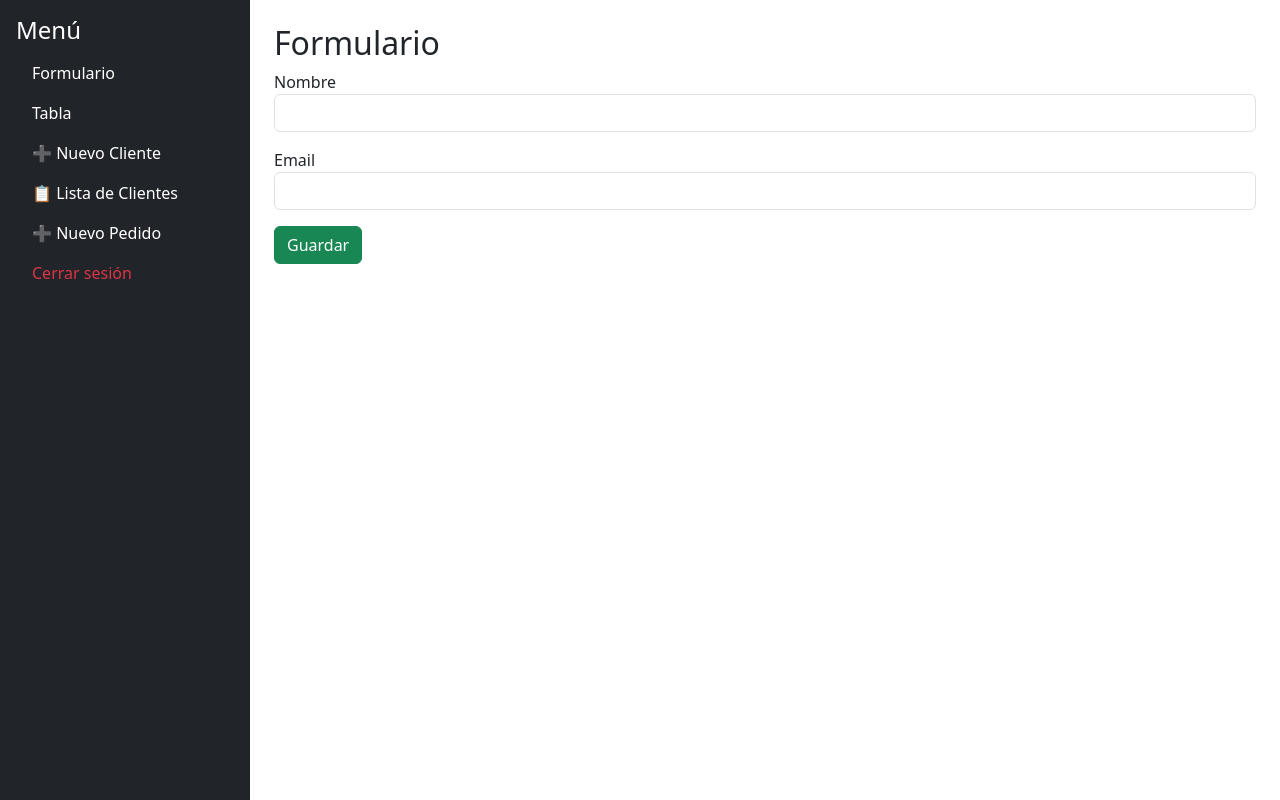
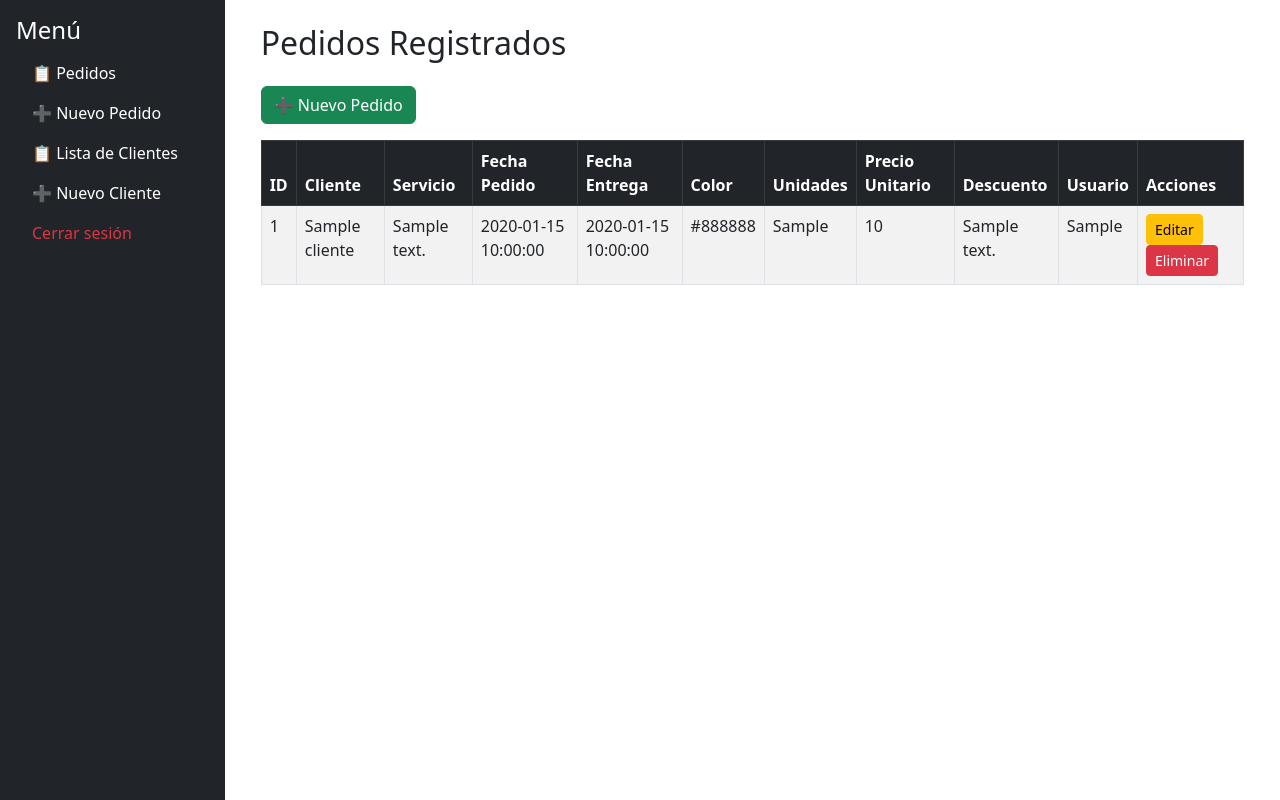
Before and after one commit to julioapb/automatizacion, a Flask app: page /formulario in a window 1280 px wide. Run offline with Flask 3, Linux system fonts and the light colour scheme; the visitor is signed in with stand-in values (Sample User, id 1); tables that the repository leaves empty or names only in its code hold one stand-in row (values such as "Sample post"); some libraries are stand-ins or nearby versions.

Commit message:
Gestion Pedidos v1

```diff
--- a/app.py
+++ b/app.py
@@ -43,36 +43,28 @@ def panel():
 
 
 # ========== FORMULARIO ==========
-@app.route("/formulario", methods=["GET", "POST"])
+@app.route("/formulario")
 def formulario():
     if not session.get("loggedin"):
         return redirect(url_for("login"))
 
-    if request.method == "POST":
-        nombre = request.form["nombre"]
-        email = request.form["email"]
+    cursor = mysql.connection.cursor(MySQLdb.cursors.DictCursor)
 
-        cursor = mysql.connection.cursor()
-        cursor.execute("INSERT INTO registros (nombre, email) VALUES (%s, %s)", (nombre, email))
-        mysql.connection.commit()
+    cursor.execute("""
+        SELECT p.id_pedido, c.nombre AS cliente, s.descripcion AS servicio,
+               p.fecha_pedido, p.fecha_entrega, col.nombre_color AS color,
+               p.unidades, p.precio_unitario, p.descuentos, p.usuario
+        FROM pedidos p
+        JOIN cliente c ON p.id_cliente = c.id_cliente
+        JOIN servicio s ON p.id_servicio = s.id_servicio
+        LEFT JOIN color col ON p.id_color = col.id_color
+        ORDER BY p.fecha_pedido DESC
+    """)
+    pedidos = cursor.fetchall()
 
-        flash("Datos guardados correctamente", "success")
-        return redirect(url_for("tabla"))
-
-    return render_template("formulario.html")
+    return render_template("formulario.html", pedidos=pedidos)
 
 
-# ========== TABLA ==========
-@app.route("/tabla")
-def tabla():
-    if not session.get("loggedin"):
-        return redirect(url_for("login"))
-
-    cursor = mysql.connection.cursor(MySQLdb.cursors.DictCursor)
-    cursor.execute("SELECT * FROM pedidos")
-    datos = cursor.fetchall()
-
-    return render_template("tabla.html", datos=datos)
 
 
 # ========= Crear Cliente ========
--- a/templates/base.html
+++ b/templates/base.html
@@ -13,19 +13,16 @@
         <h4>Menú</h4>
             <ul class="nav flex-column">
             <li class="nav-item">
-      <a href="{{ url_for('formulario') }}" class="nav-link text-white">Formulario</a>
+                <a href="{{ url_for('formulario') }}" class="nav-link text-white">📋 Pedidos</a>
             </li>
             <li class="nav-item">
-      <a href="{{ url_for('tabla') }}" class="nav-link text-white">Tabla</a>
-    </li>
-    <li class="nav-item">
-      <a href="{{ url_for('cliente') }}" class="nav-link text-white">➕ Nuevo Cliente</a>
+                <a href="{{ url_for('nuevo_pedido') }}" class="nav-link text-white">➕ Nuevo Pedido</a>
             </li>
             <li class="nav-item">
                 <a href="{{ url_for('clientes') }}" class="nav-link text-white">📋 Lista de Clientes</a>
             </li>
             <li class="nav-item">
-        <a href="{{ url_for('nuevo_pedido') }}" class="nav-link text-white">➕ Nuevo Pedido</a>
+                <a href="{{ url_for('cliente') }}" class="nav-link text-white">➕ Nuevo Cliente</a>
             </li>
             <li class="nav-item">
                 <a href="{{ url_for('logout') }}" class="nav-link text-danger">Cerrar sesión</a>
--- a/templates/formulario.html
+++ b/templates/formulario.html
@@ -1,16 +1,50 @@
 {% extends "base.html" %}
-{% block title %}Formulario{% endblock %}
+{% block title %}Gestión de Pedidos{% endblock %}
+
 {% block content %}
-  <h2>Formulario</h2>
-  <form method="POST">
-    <div class="mb-3">
-      <label>Nombre</label>
-      <input type="text" name="nombre" class="form-control" required>
-    </div>
-    <div class="mb-3">
-      <label>Email</label>
-      <input type="email" name="email" class="form-control" required>
-    </div>
-    <button class="btn btn-success">Guardar</button>
-  </form>
+<div class="container">
+  <h2 class="mb-4">Pedidos Registrados</h2>
+
+  <a href="{{ url_for('nuevo_pedido') }}" class="btn btn-success mb-3">➕ Nuevo Pedido</a>
+
+  <table class="table table-bordered table-striped">
+    <thead class="table-dark">
+      <tr>
+        <th>ID</th>
+        <th>Cliente</th>
+        <th>Servicio</th>
+        <th>Fecha Pedido</th>
+        <th>Fecha Entrega</th>
+        <th>Color</th>
+        <th>Unidades</th>
+        <th>Precio Unitario</th>
+        <th>Descuento</th>
+        <th>Usuario</th>
+        <th>Acciones</th>
+      </tr>
+    </thead>
+    <tbody>
+      {% for p in pedidos %}
+      <tr>
+        <td>{{ p.id_pedido }}</td>
+        <td>{{ p.cliente }}</td>
+        <td>{{ p.servicio }}</td>
+        <td>{{ p.fecha_pedido }}</td>
+        <td>{{ p.fecha_entrega }}</td>
+        <td>{{ p.color }}</td>
+        <td>{{ p.unidades }}</td>
+        <td>{{ p.precio_unitario }}</td>
+        <td>{{ p.descuentos }}</td>
+        <td>{{ p.usuario }}</td>
+        <td>
+          <a href="{{ url_for('editar_pedido', id_pedido=p.id_pedido) }}" class="btn btn-sm btn-warning">Editar</a>
+          <a href="{{ url_for('eliminar_pedido', id_pedido=p.id_pedido) }}"
+             class="btn btn-sm btn-danger"
+             onclick="return confirm('¿Seguro que quieres eliminar este pedido?');">Eliminar</a>
+        </td>
+      </tr>
+      {% endfor %}
+    </tbody>
+  </table>
+</div>
 {% endblock %}
```
Also changed, not shown: templates/tabla.html (deleted, +0 -19 lines). Lines whose indentation alone changed are shown as unchanged.
